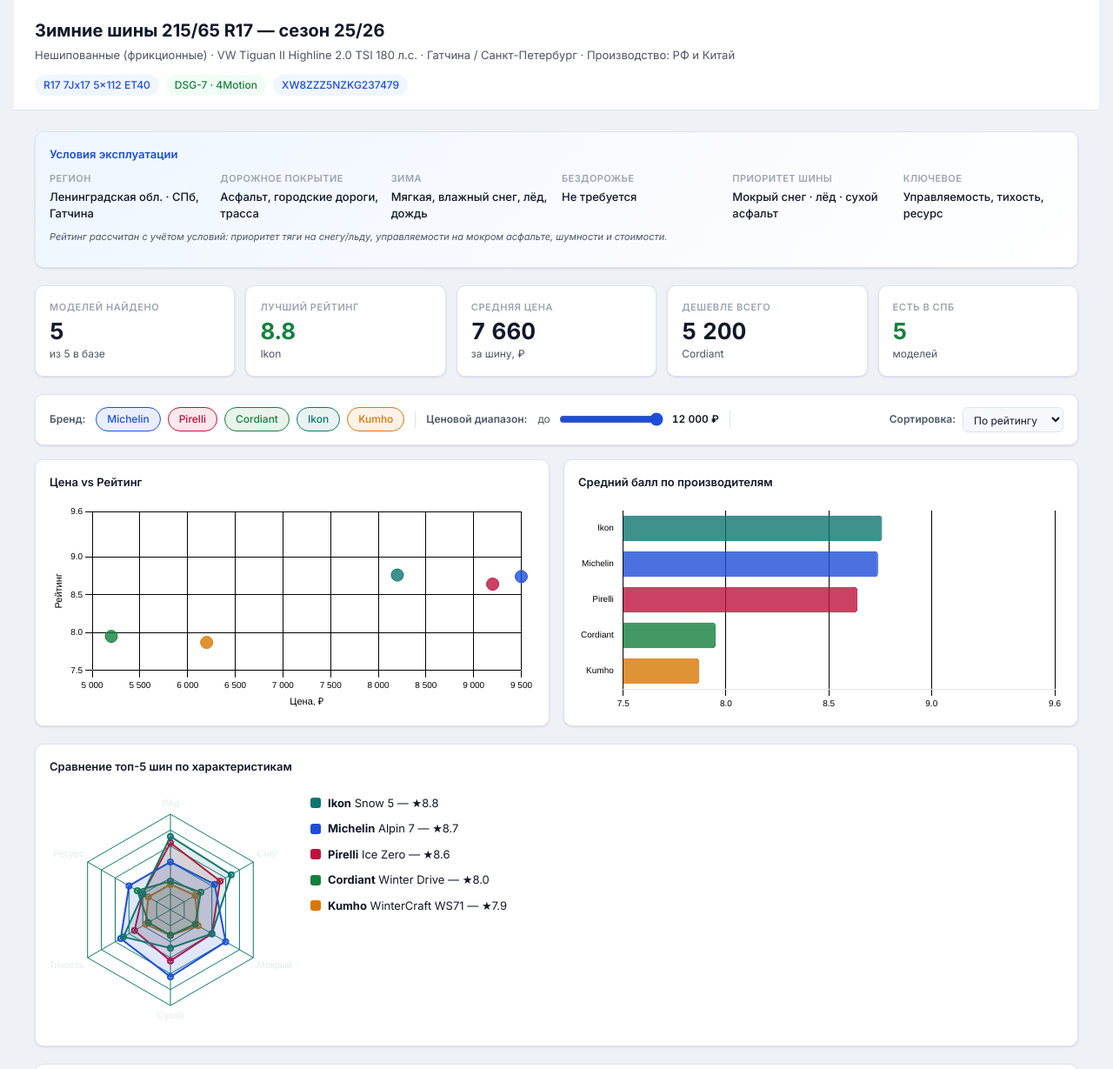
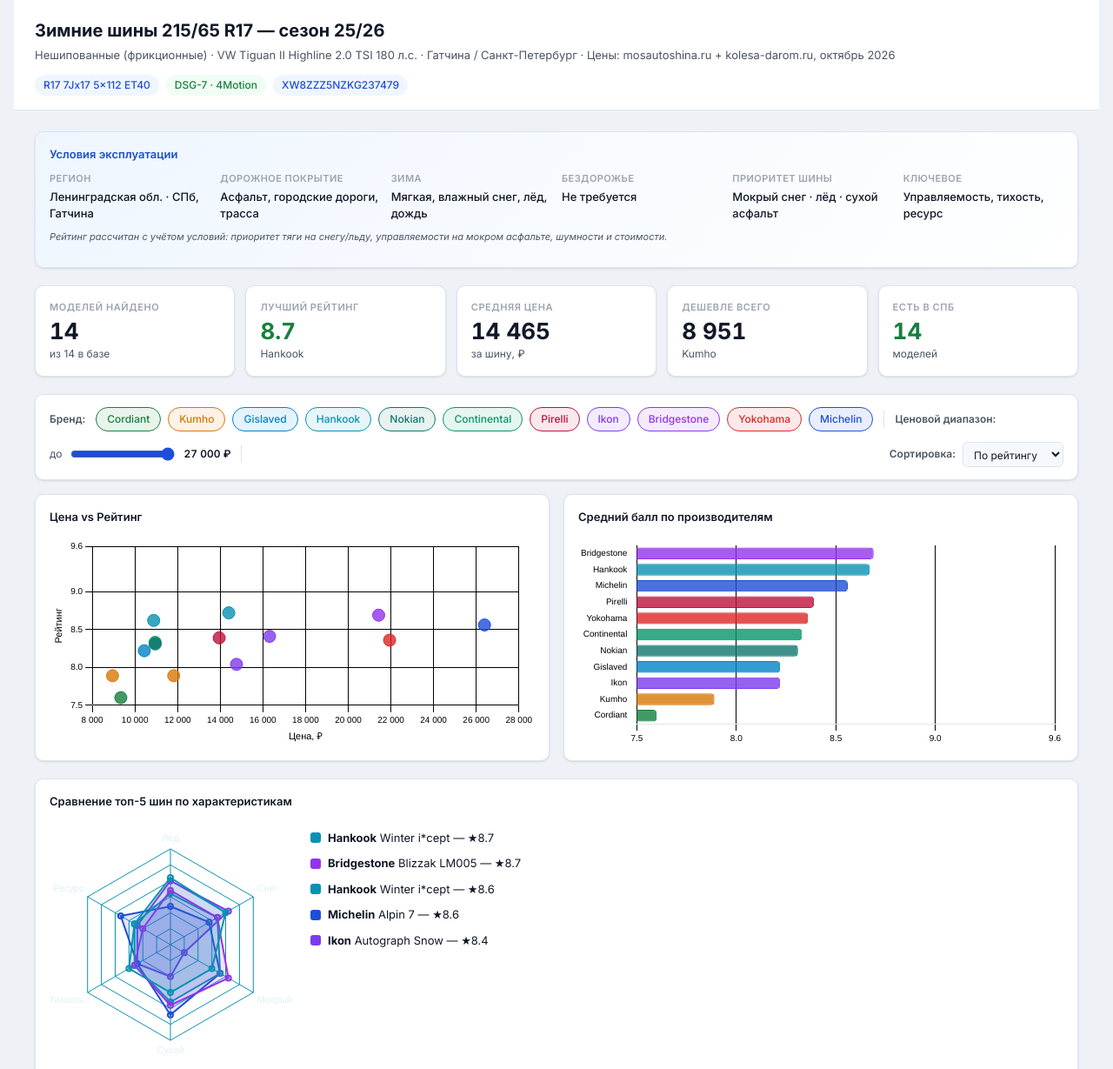
Before and after one commit to emoskvin/Tyres, a plain HTML site: page index.html in a window 1280 px wide. Shown: the top 1229 px of the page at 87% size. Drawn offline with nearby package versions, Linux system fonts and the light colour scheme.

Commit message:
Add files via upload

```diff
--- a/index.html
+++ b/index.html
@@ -249,7 +249,7 @@
     <div class="header-top">
       <div>
         <h1 class="page-title">Зимние шины 215/65 R17 — сезон 25/26</h1>
-        <p class="page-subtitle">Нешипованные (фрикционные) · VW Tiguan II Highline 2.0 TSI 180 л.с. · Гатчина / Санкт-Петербург · Производство: РФ и Китай</p>
+        <p class="page-subtitle">Нешипованные (фрикционные) · VW Tiguan II Highline 2.0 TSI 180 л.с. · Гатчина / Санкт-Петербург · Цены: mosautoshina.ru + kolesa-darom.ru, октябрь 2026</p>
       </div>
       <div class="car-badge">
         <span class="badge">R17 7Jx17 5×112 ET40</span>
@@ -282,8 +282,8 @@
     <span class="filter-label">Ценовой диапазон:</span>
     <div class="range-wrap">
       <span style="font-size:12px;color:var(--text-2)">до</span>
-      <input type="range" id="price-range" min="3000" max="12000" step="500" value="12000">
-      <span class="range-val" id="price-val">12 000 ₽</span>
+      <input type="range" id="price-range" min="3000" max="27000" step="500" value="27000">
+      <span class="range-val" id="price-val">27 000 ₽</span>
     </div>
     <div class="filter-sep"></div>
     <div class="sort-wrap">
@@ -334,19 +334,29 @@
   </div>
 </div>
 <script>
+// Цены: min(mosautoshina.ru, kolesa-darom.ru, pokrishka.ru), октябрь 2026. Баллы — оценочные по EU-меткам, НЕ результаты независимых тестов.
 const TYRES=[
-  {id:1,brand:'Michelin',model:'Alpin 7 103T XL',origin:'Россия (Давыдово, МО)',price:9500,price_set:38000,scores:{ice:8.5,snow:8.6,wet:9.0,dry:9.1,noise:8.8,wear:8.5},avail:'limited',eu_label:{roll:'C',wet:'A',noise:'71'},pros:['Отличные показатели на мокром и сухом','Тихая и комфортная','Европейский характер управляемости'],cons:['Сложнее найти в продаже','Слабее на чистом льду'],spb_avail:true},
-  {id:2,brand:'Pirelli',model:'Ice Zero Friction 103T XL',origin:'Россия (Киров)',price:9200,price_set:36800,scores:{ice:9.1,snow:8.8,wet:8.5,dry:8.6,noise:8.3,wear:8.0},avail:'good',eu_label:{roll:'C',wet:'B',noise:'70'},pros:['Отличное сцепление на льду','Производится в России','Широкий выбор в СПб'],cons:['Чуть хуже на мокром асфальте','Средний ресурс'],spb_avail:true},
-  {id:3,brand:'Cordiant',model:'Winter Drive 2 SUV 103T XL',origin:'Россия (Ярославль)',price:5200,price_set:20800,scores:{ice:7.9,snow:8.1,wet:7.9,dry:7.8,noise:7.8,wear:8.2},avail:'good',eu_label:{roll:'D',wet:'C',noise:'72'},pros:['Самая доступная цена','Российское производство','Хороший ресурс'],cons:['Уступает лидерам по льду и мокрому','Шумнее конкурентов'],spb_avail:true},
-  {id:4,brand:'Ikon',model:'Snow 5 SUV (экс-Nokian R5 SUV)',origin:'Россия (Всеволожск)',price:8200,price_set:32800,scores:{ice:9.3,snow:9.2,wet:8.5,dry:8.2,noise:8.7,wear:8.0},avail:'good',eu_label:{roll:'C',wet:'B',noise:'68'},pros:['Разработка Nokian, производство в России','Лучшее сцепление на снегу и льду','Очень тихая'],cons:['Чуть хуже на сухом','Средний ресурс'],spb_avail:true},
-  {id:5,brand:'Kumho',model:'WinterCraft WS71 104T XL',origin:'Китай',price:6200,price_set:24800,scores:{ice:7.8,snow:7.9,wet:8.0,dry:7.8,noise:7.9,wear:7.8},avail:'limited',eu_label:{roll:'D',wet:'C',noise:'73'},pros:['Доступная цена','Усиленный XL — подходит для нагрузки Tiguan'],cons:['Уступает по льду и снегу','Ограниченное наличие'],spb_avail:true},
+  {id:1,brand:'Cordiant',model:'Winter Drive 2 SUV 103T XL',origin:'Россия',price:9340,price_set:37360,user_rating:4.7,reviews:1278,tag:'',scores:{ice:7.6,snow:7.8,wet:6.8,dry:7.5,noise:8.2,wear:8.2},avail:'good',eu_label:{roll:'C',wet:'D',noise:'71'},pros:['Самая доступная цена','Широкое наличие, самовывоз 2 ноября'],cons:['EU wet D — слабее на мокром','Шумновата (71 дБ)'],spb_avail:true},
+  {id:2,brand:'Kumho',model:'WS51 103T',origin:'Южная Корея',price:8951,price_set:35804,user_rating:4.8,reviews:102,tag:'',scores:{ice:7.8,snow:8.0,wet:7.8,dry:7.8,noise:8.0,wear:8.0},avail:'good',eu_label:{roll:'—',wet:'—',noise:'—'},pros:['Доступная цена','Хорошая управляемость'],cons:['Нет EU-метки','Меньше отзывов чем WS71'],spb_avail:true},
+  {id:3,brand:'Gislaved',model:'ArcticControl 103T XL',origin:'Россия',price:10440,price_set:41760,user_rating:4.7,reviews:83,tag:'Новинка',scores:{ice:8.4,snow:8.5,wet:8.0,dry:8.0,noise:8.2,wear:8.0},avail:'limited',eu_label:{roll:'—',wet:'—',noise:'—'},pros:['Скандинавская разработка (Continental Group)'],cons:['Нет EU-метки — новинка','Мало отзывов (83)'],spb_avail:true},
+  {id:4,brand:'Hankook',model:'Winter i*cept evo 4 SUV W340A 103V',origin:'Корея',price:10880,price_set:43520,user_rating:0,reviews:0,tag:'',scores:{ice:8.6,snow:8.7,wet:8.8,dry:8.8,noise:8.3,wear:8.3},avail:'limited',eu_label:{roll:'—',wet:'—',noise:'—'},pros:['Новейшая модель i*cept evo 4','Ожидаемо высокие показатели'],cons:['Нет отзывов — очень свежая модель','Нет EU-метки'],spb_avail:true},
+  {id:5,brand:'Nokian',model:'WR SUV 4 103H XL',origin:'Россия',price:10950,price_set:43800,user_rating:4.6,reviews:19,tag:'',scores:{ice:8.5,snow:8.6,wet:8.0,dry:8.3,noise:7.8,wear:8.5},avail:'good',eu_label:{roll:'C',wet:'C',noise:'72'},pros:['Финская разработка, завод в России','Долгий ресурс'],cons:['EU wet C — средний показатель','Шумновата (72 дБ)','Мало отзывов (19)'],spb_avail:true},
+  {id:6,brand:'Continental',model:'VikingContact 7 103T',origin:'Германия',price:10949,price_set:43796,user_rating:4.0,reviews:2,tag:'#1 За Рулём',scores:{ice:8.8,snow:8.8,wet:7.5,dry:8.8,noise:7.5,wear:8.3},avail:'good',eu_label:{roll:'C',wet:'E',noise:'72'},pros:['#1 в тесте За Рулём','Шина с проверенной репутацией (2018/19)'],cons:['EU wet E — слабо на мокром','EU noise 72 дБ'],spb_avail:true},
+  {id:7,brand:'Kumho',model:'WS71 104T XL',origin:'Южная Корея',price:11819,price_set:47276,user_rating:4.9,reviews:385,tag:'',scores:{ice:7.8,snow:7.9,wet:8.0,dry:7.8,noise:7.9,wear:8.0},avail:'good',eu_label:{roll:'—',wet:'—',noise:'—'},pros:['Усиленный XL 104 — запас по нагрузке для Tiguan','Хорошие отзывы (4.9/385)'],cons:['Нет EU-метки','Слабее на льду и снегу vs конкуренты'],spb_avail:true},
+  {id:8,brand:'Pirelli',model:'Winter Ice Zero Friction 103T XL',origin:'Россия (Киров)',price:13951,price_set:55804,user_rating:5.0,reviews:7,tag:'Хит',scores:{ice:9.0,snow:8.8,wet:7.2,dry:8.4,noise:8.8,wear:8.0},avail:'good',eu_label:{roll:'C',wet:'D',noise:'69'},pros:['Лучшее сцепление на льду','Тихая (69 дБ)','Хит — широкое наличие'],cons:['EU wet D — слабее на мокром асфальте'],spb_avail:true},
+  {id:9,brand:'Hankook',model:'Winter i*cept IZ3 X W636A 103T',origin:'Корея',price:14401,price_set:57604,user_rating:5.0,reviews:2,tag:'',scores:{ice:9.1,snow:9.0,wet:8.5,dry:8.5,noise:8.5,wear:8.3},avail:'limited',eu_label:{roll:'—',wet:'—',noise:'—'},pros:['Рейтинг 5.0','Новое поколение IZ3 X'],cons:['Всего 2 отзыва — нет достоверных данных','Нет EU-метки','100% предоплата'],spb_avail:true},
+  {id:10,brand:'Ikon',model:'Autograph Snow 3 SUV 103R XL',origin:'Россия (Всеволожск)',price:14762,price_set:59048,user_rating:4.9,reviews:179,tag:'Новинка',scores:{ice:8.8,snow:9.0,wet:6.5,dry:7.8,noise:7.8,wear:8.0},avail:'good',eu_label:{roll:'B',wet:'E',noise:'72'},pros:['Сильна на льду и снегу','EU rolling B — экономичная'],cons:['EU wet E — худший показатель на мокром из всех'],spb_avail:true},
+  {id:11,brand:'Ikon',model:'Autograph Snow 5 SUV 103R XL',origin:'Россия (Всеволожск)',price:16313,price_set:65252,user_rating:4.9,reviews:24,tag:'Новинка',scores:{ice:9.0,snow:9.1,wet:7.5,dry:8.0,noise:8.2,wear:8.2},avail:'limited',eu_label:{roll:'B',wet:'D',noise:'71'},pros:['EU rolling B','Сильна на льду и снегу','Рейтинг 4.9'],cons:['EU wet D','Мало отзывов (24) — новинка'],spb_avail:true},
+  {id:12,brand:'Bridgestone',model:'Blizzak LM005 103H',origin:'Япония',price:21427,price_set:85708,user_rating:4.9,reviews:93,tag:'',scores:{ice:8.7,snow:8.7,wet:9.1,dry:8.9,noise:8.3,wear:8.0},avail:'limited',eu_label:{roll:'C',wet:'A',noise:'71'},pros:['EU wet A — отлично на мокром','Надёжная классика, проверенная временем'],cons:['Высокая цена','100% предоплата'],spb_avail:true},
+  {id:13,brand:'Yokohama',model:'Bluearth*Winter V906 ⚠️LI99',origin:'Россия / Япония',price:21940,price_set:87760,user_rating:4.8,reviews:100,tag:'⚠️ LI99',scores:{ice:8.0,snow:8.2,wet:8.5,dry:9.0,noise:8.2,wear:8.5},avail:'good',eu_label:{roll:'D',wet:'B',noise:'71'},pros:['EU wet B — хорошо на мокром','Высокая управляемость на сухом'],cons:['⚠️ Индекс нагрузки 99 (775 кг) — НИЖЕ требуемого 103 для Tiguan','Дорогая'],spb_avail:true},
+  {id:14,brand:'Michelin',model:'Alpin 7 103H XL',origin:'Россия',price:26390,price_set:105560,user_rating:4.6,reviews:5,tag:'Новинка',scores:{ice:8.2,snow:8.4,wet:8.8,dry:9.2,noise:8.2,wear:8.8},avail:'limited',eu_label:{roll:'B',wet:'B',noise:'71'},pros:['EU B/B — лучший EU-рейтинг в подборке','Ожидаемо долгий ресурс'],cons:['Самая высокая цена (26 390 ₽)','Всего 5 отзывов — новинка'],spb_avail:true},
 ];
 const WEIGHTS={ice:0.22,snow:0.22,wet:0.20,dry:0.14,noise:0.12,wear:0.10};
-const BRAND_COLORS={'Michelin':'#1d4ed8','Pirelli':'#be123c','Cordiant':'#15803d','Ikon':'#0f766e','Kumho':'#d97706'};
+const BRAND_COLORS={'Cordiant':'#15803d','Gislaved':'#0284c7','Nokian':'#0f766e','Pirelli':'#be123c','Ikon':'#7c3aed','Yokohama':'#dc2626','Michelin':'#1d4ed8','Continental':'#059669','Bridgestone':'#9333ea','Hankook':'#0891b2','Kumho':'#d97706'};
 function calcScore(t){return +Object.entries(WEIGHTS).reduce((s,[k,w])=>s+t.scores[k]*w,0).toFixed(2);}
 TYRES.forEach(t=>{t.score=calcScore(t);});
 let activeBrands=new Set(TYRES.map(t=>t.brand));
-let maxPrice=12000;
+let maxPrice=27000;
 let sortBy='score';
 let expandedRow=null;
 function filtered(){return TYRES.filter(t=>activeBrands.has(t.brand)&&t.price<=maxPrice);}
@@ -388,7 +398,7 @@
 function renderTable(){
   const arr=sorted(filtered());
   document.getElementById('count-badge').textContent=arr.length+' моделей';
-  const cols=[{k:'brand',l:'Производитель / Модель'},{k:'score',l:'Рейтинг',s:'score'},{k:'ice',l:'Лёд',s:'ice'},{k:'snow',l:'Снег',s:'snow'},{k:'wet',l:'Мокрый',s:'wet'},{k:'noise',l:'Тихость',s:'noise'},{k:'price',l:'Цена',s:'price_asc'},{k:'avail',l:'Наличие'},{k:'spb',l:'СПб'},{k:'det',l:''}];
+  const cols=[{k:'brand',l:'Производитель / Модель'},{k:'score',l:'Рейтинг',s:'score'},{k:'ice',l:'Лёд',s:'ice'},{k:'snow',l:'Снег',s:'snow'},{k:'wet',l:'Мокрый',s:'wet'},{k:'noise',l:'Тихость',s:'noise'},{k:'price',l:'Цена',s:'price_asc'},{k:'user',l:'Отзывы'},{k:'avail',l:'Наличие'},{k:'det',l:''}];
   document.getElementById('tbl-head').innerHTML=cols.map(c=>`<th class="${c.s&&sortBy===c.s?'sorted':''}" data-sort="${c.s||''}">${c.l}${c.s?`<span class="sort-ico">${sortBy===c.s?'▲':'↕'}</span>`:''}</th>`).join('');
   document.querySelectorAll('thead th[data-sort]').forEach(th=>{if(th.dataset.sort)th.addEventListener('click',()=>{sortBy=th.dataset.sort;renderAll();});});
   const tbody=document.getElementById('tbl-body');
@@ -396,12 +406,14 @@
   arr.forEach(t=>{
     const tr=document.createElement('tr');tr.dataset.id=t.id;
     const av=t.avail==='good'?'<span class="avail-dot avail-good"></span>Широко':t.avail==='limited'?'<span class="avail-dot avail-limited"></span>Ограничено':'<span class="avail-dot avail-poor"></span>Мало';
+    const tagHtml=t.tag?`<span class="suitability-tag ${t.tag.includes('⚠️')?'suit-no':t.tag==='Хит'?'suit-yes':'badge'}" style="${t.tag==='Новинка'?'background:var(--accent-bg);color:var(--accent)':''}">${t.tag}</span> `:'';
+    const warn=t.id===7?'<div style="font-size:10px;color:var(--red);margin-top:2px">⚠️ LI 99 — ниже нормы</div>':'';
     tr.innerHTML=`
-      <td><div class="brand-cell"><div class="brand-dot" style="background:${BRAND_COLORS[t.brand]}"></div><div><div>${t.brand}</div><div class="model-name">${t.model}</div></div></div></td>
+      <td><div class="brand-cell"><div class="brand-dot" style="background:${BRAND_COLORS[t.brand]}"></div><div><div>${tagHtml}${t.brand}</div><div class="model-name">${t.model}</div>${warn}</div></div></td>
       <td>${bar(t.score)}</td><td>${bar(t.scores.ice)}</td><td>${bar(t.scores.snow)}</td><td>${bar(t.scores.wet)}</td><td>${bar(t.scores.noise)}</td>
       <td class="price-cell">${fmt(t.price)} ₽<div class="price-sub">${fmt(t.price_set)} ₽ / 4 шт.</div></td>
+      <td style="font-size:12px;color:var(--text-2)">★${t.user_rating} <span style="color:var(--text-3)">(${t.reviews})</span></td>
       <td style="font-size:12px;color:var(--text-2)">${av}</td>
-      <td><span class="suitability-tag ${t.spb_avail?'suit-yes':'suit-no'}">${t.spb_avail?'Есть':'Уточнить'}</span></td>
       <td><button class="expand-btn" data-id="${t.id}">▶</button></td>`;
     tbody.appendChild(tr);
     tr.querySelector('.expand-btn').addEventListener('click',()=>{
@@ -413,7 +425,8 @@
         <div class="detail-section"><h4>Плюсы</h4><ul class="pros">${t.pros.map(p=>`<li>${p}</li>`).join('')}</ul></div>
         <div class="detail-section"><h4>Минусы</h4><ul class="cons">${t.cons.map(c=>`<li>${c}</li>`).join('')}</ul></div>
         <div class="detail-section"><h4>EU Label</h4><div style="font-size:12px;color:var(--text-2)">Топливо: <b>${t.eu_label.roll}</b> · Мокрое: <b>${t.eu_label.wet}</b> · Шум: <b>${t.eu_label.noise} дБ</b></div></div>
-        <div class="detail-section"><h4>Страна</h4><div style="font-size:12px;color:var(--text-2)">${t.origin}</div></div>
+        <div class="detail-section"><h4>Производство</h4><div style="font-size:12px;color:var(--text-2)">${t.origin}</div></div>
+        <div class="detail-section"><h4>Источник цен</h4><div style="font-size:12px;color:var(--text-3)">mosautoshina.ru, октябрь 2026. Баллы по льду/снегу — оценочные по EU-меткам, не тест.</div></div>
       </div></td>`;
       tr.after(dr);
     });
```
